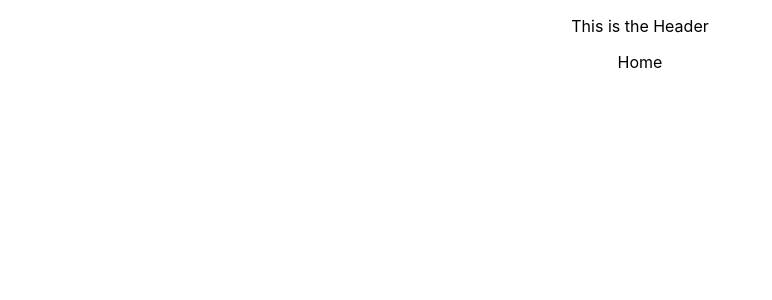
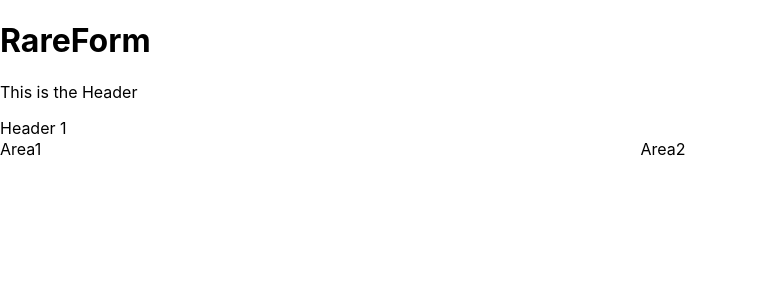
Before and after one commit to lawyang/rareform, a React (Create React App) app: page /#/home in a window 1280 px wide. Shown: the top 300 px of the page, without its empty margins (0-772 px from the left). Built offline with nearby package versions, Linux system fonts and the light colour scheme.

Commit message:
css grid for home page

```diff
--- a/src/App.css
+++ /dev/null
@@ -1,32 +0,0 @@
-.App {
-  text-align: center;
-}
-
-.App-logo {
-  animation: App-logo-spin infinite 20s linear;
-  height: 40vmin;
-}
-
-.App-header {
-  background-color: #282c34;
-  min-height: 100vh;
-  display: flex;
-  flex-direction: column;
-  align-items: center;
-  justify-content: center;
-  font-size: calc(10px + 2vmin);
-  color: white;
-}
-
-.App-link {
-  color: #61dafb;
-}
-
-@keyframes App-logo-spin {
-  from {
-    transform: rotate(0deg);
-  }
-  to {
-    transform: rotate(360deg);
-  }
-}
--- a/src/App.js
+++ b/src/App.js
@@ -1,5 +1,4 @@
 import React, { Component } from 'react';
-import './App.css';
 import {
   HashRouter as Router,
   Route,
@@ -24,7 +23,7 @@ class App extends Component {
               path="/home"
               component={Home}
               className='appFrame'
-              />
+            />
             <Route render={() => <h1>404</h1>} />
           </Switch>
           </div>
--- a/src/components/Global/Header/Header.js
+++ b/src/components/Global/Header/Header.js
@@ -7,6 +7,7 @@ class Header extends Component {
     render() {
         return(
             <div>
+                <h1>RareForm</h1>
                 <p>This is the Header</p>
             </div>
         )
--- /dev/null
+++ b/src/components/Pages/Home/Home.css
@@ -0,0 +1,16 @@
+
+.grid-container {
+    display: grid;
+    height: 100%;
+    grid-template-columns: 1fr 1fr 1fr 1fr;
+    grid-template-rows: 1fr 1fr 1fr 1fr;
+    grid-gap: 1px 1px;
+    grid-template-areas: "Header Header Header Header" "area1 area1 area2 area2" "area1 area1 area2 area2" "area1 area1 area2 area2";
+    border-radius: 10px;
+  }
+
+  .Header { grid-area: Header; }
+
+  .area1 { grid-area: area1; }
+
+  .area2 { grid-area: area2; }
--- a/src/components/Pages/Home/Home.js
+++ b/src/components/Pages/Home/Home.js
@@ -1,4 +1,5 @@
 import React, { Component }from 'react';
+import './Home.css';
 
 class Home extends Component {
     state = {
@@ -6,8 +7,10 @@ class Home extends Component {
 
     render() {
         return(
-            <div>
-                <p>Home</p>
+            <div class="grid-container">
+                <div class="Header"> Header 1 </div>
+                <div class="area1"> Area1 </div>
+                <div class="area2"> Area2 </div>
             </div>
         )
     }
```
